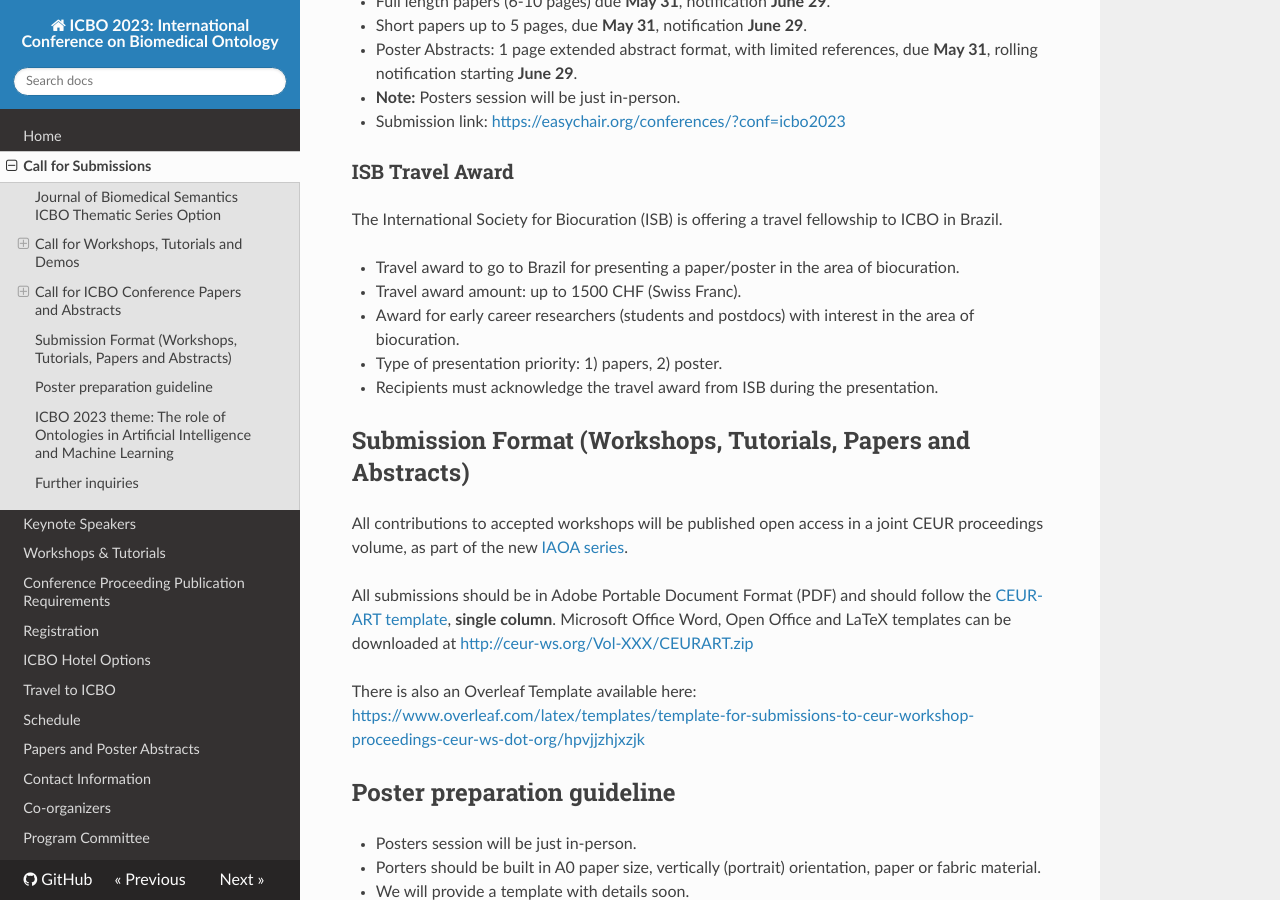
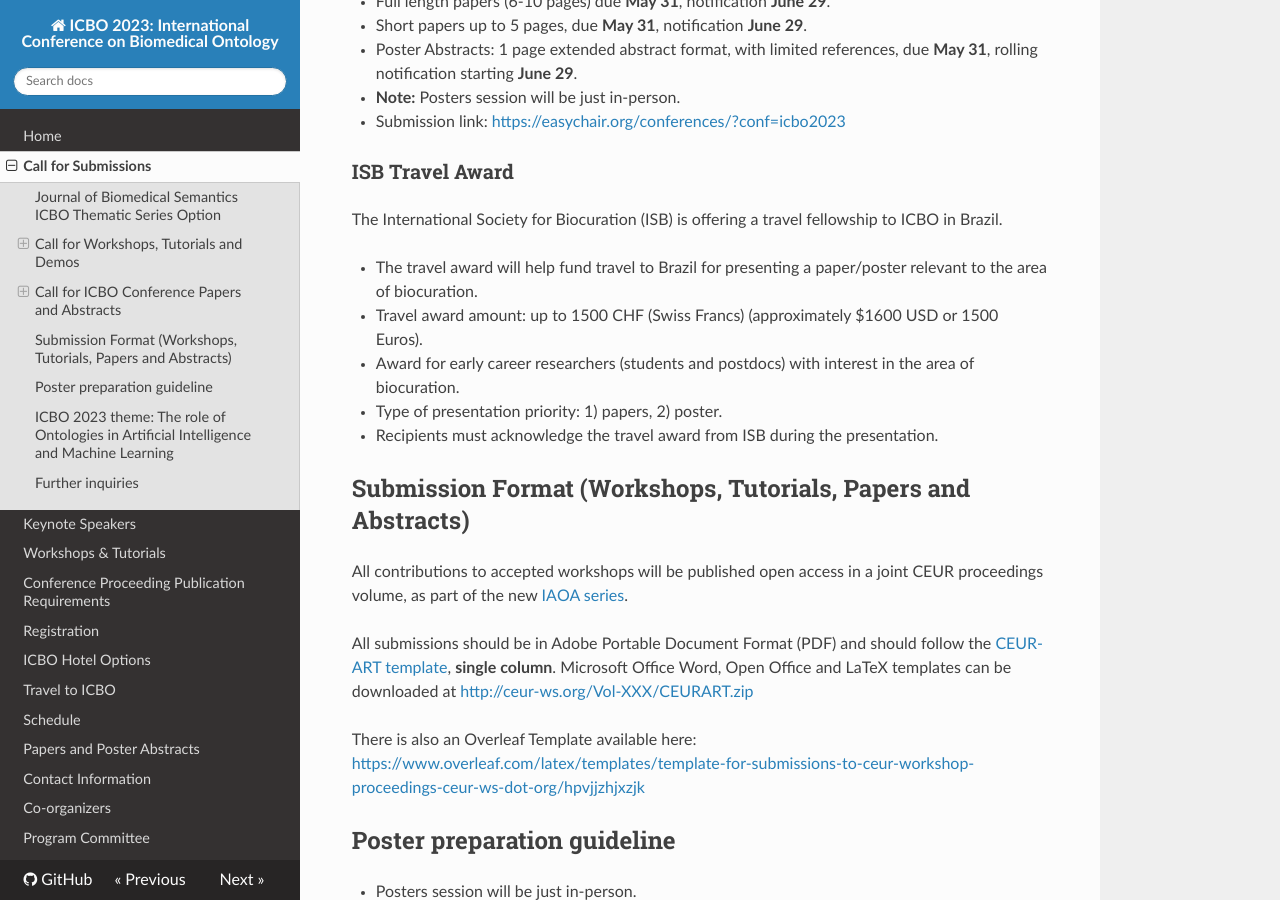
Before and after one commit to ICBO-conference/icbo2023, an MkDocs documentation site: the page built from docs/call-for-submissions.md, in a window 1280 px wide and 900 px high, scrolled down 1995 px. Built offline with MkDocs 1.6.1, drawn with Linux system fonts in a browser that asks for light colours; nearby versions of some CDN libraries.

Commit message:
suggested revisions for ISB travel award section

```diff
--- a/docs/call-for-submissions.md
+++ b/docs/call-for-submissions.md
@@ -82,8 +82,8 @@ Specifically looking for demos on ontology supported data curation, ontology sup
 ### ISB Travel Award
 The International Society for Biocuration (ISB) is offering a travel fellowship to ICBO in Brazil.
 
-- Travel award to go to Brazil for presenting a paper/poster in the area of biocuration.
-- Travel award amount: up to 1500 CHF (Swiss Franc).
+- The travel award will help fund travel to Brazil for presenting a paper/poster relevant to the area of biocuration.
+- Travel award amount: up to 1500 CHF (Swiss Francs) (approximately $1600 USD or 1500 Euros).
 - Award for early career researchers (students and postdocs) with interest in the area of biocuration.
 - Type of presentation priority: 1) papers, 2) poster.
 - Recipients must acknowledge the travel award from ISB during the presentation.
```
